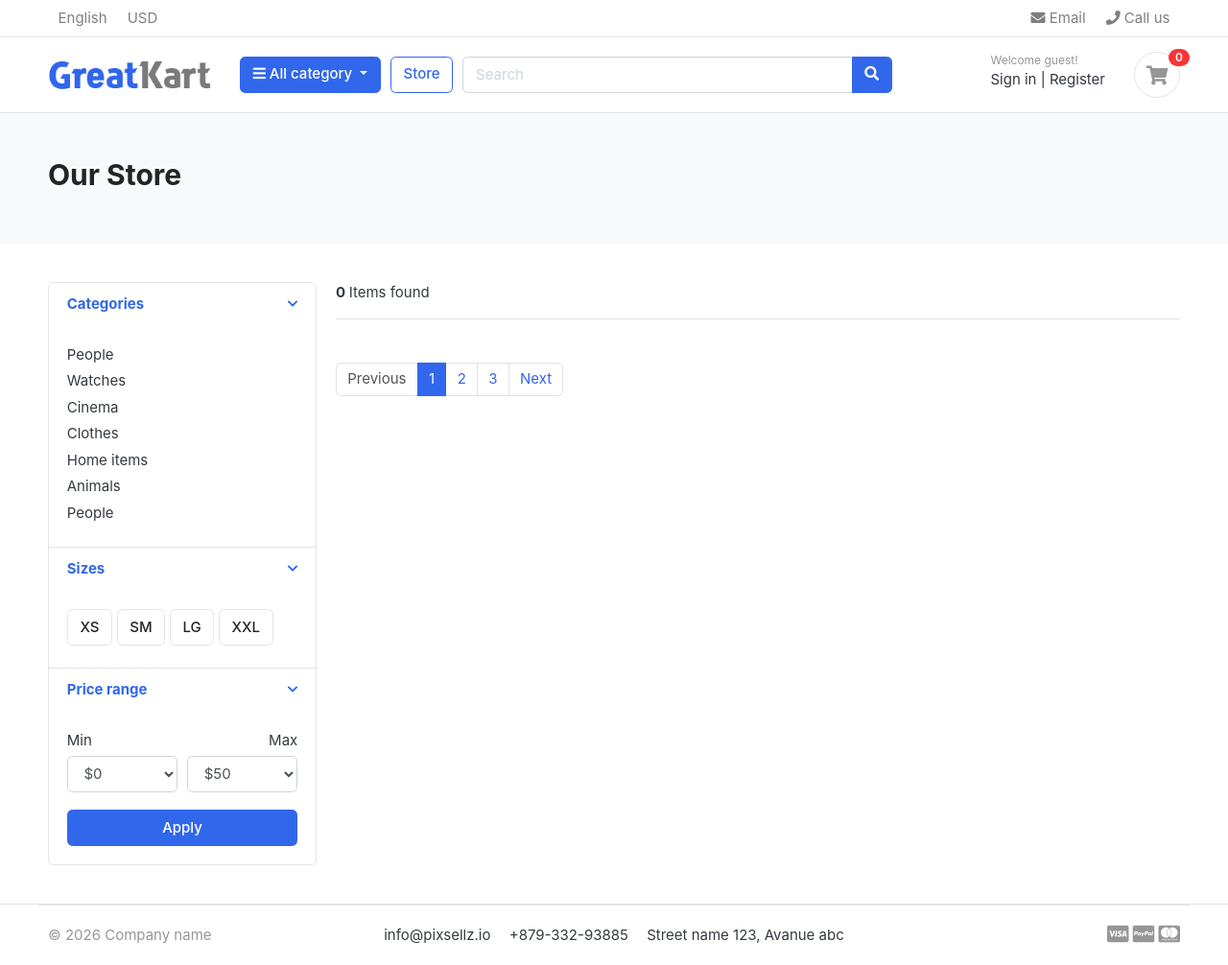
After one commit to Developerzakir/django_ecommerce, a Django app: page /store/ in a window 1280 px wide. The commit adds this page. Shown: the whole page at 96% size. Run offline with Django 5.2, Linux system fonts and the light colour scheme; data that the repository does not hold is empty; some libraries are stand-ins or nearby versions; some web fonts are replaced.

Commit message:
store page setup & dynamic product display

```diff
--- a/ecommerce/urls.py
+++ b/ecommerce/urls.py
@@ -15,7 +15,7 @@ Including another URLconf
     2. Add a URL to urlpatterns:  path('blog/', include('blog.urls'))
 """
 from django.contrib import admin
-from django.urls import path
+from django.urls import path,include
 from ecommerce import views
 
 from django.conf import settings
@@ -24,6 +24,7 @@ from django.conf.urls.static import static
 urlpatterns = [
     path('admin/', admin.site.urls),
     path('', views.home, name='home'),
+    path('store/', include('store.urls')),
 ]
 
 if settings.DEBUG:
--- /dev/null
+++ b/store/urls.py
@@ -0,0 +1,7 @@
+
+from django.urls import path
+from store import views
+
+urlpatterns = [
+    path('', views.store, name='store'),
+]
--- a/store/views.py
+++ b/store/views.py
@@ -1,3 +1,14 @@
 from django.shortcuts import render
+from .models import Product
 
 # Create your views here.
+def store(request):
+    products = Product.objects.filter( is_available=True)
+    product_count = products.count()
+
+    context = {
+        'products': products,
+        'product_count':product_count
+    }
+
+    return render(request,'store/store.html',context)
--- a/templates/base.html
+++ b/templates/base.html
@@ -50,3 +50,5 @@ $(document).ready(function() {
     {% block content %}
     {% comment %} {content} {% endcomment %}
     {% endblock %}
+
+{% include "includes/footer.html" %}
--- a/templates/home.html
+++ b/templates/home.html
@@ -45,9 +45,7 @@
 </section>
 <!-- ========================= SECTION  END// ========================= -->
 
-<!-- ========================= FOOTER ========================= -->
-{% include "includes/footer.html" %}
-<!-- ========================= FOOTER END // ========================= -->
+
 
 </body>
 </html>
--- a/templates/includes/navbar.html
+++ b/templates/includes/navbar.html
@@ -82,7 +82,7 @@
           <!-- category-wrap.// -->
         </div>
         <!-- col.// -->
-        <a href="./store.html" class="btn btn-outline-primary">Store</a>
+        <a href="{% url 'store' %}" class="btn btn-outline-primary">Store</a>
         <div class="col-lg col-md-6 col-sm-12 col">
           <form action="#" class="search">
             <div class="input-group w-100">
--- /dev/null
+++ b/templates/store/store.html
@@ -0,0 +1,190 @@
+{% extends 'base.html' %} {%load static%} {% block content %}
+<section class="section-pagetop bg">
+  <div class="container">
+    <h2 class="title-page">Our Store</h2>
+  </div>
+  <!-- container //  -->
+</section>
+
+<section class="section-content padding-y">
+  <div class="container">
+    <div class="row">
+      <aside class="col-md-3">
+        <div class="card">
+          <article class="filter-group">
+            <header class="card-header">
+              <a
+                href="#"
+                data-toggle="collapse"
+                data-target="#collapse_1"
+                aria-expanded="true"
+                class=""
+              >
+                <i class="icon-control fa fa-chevron-down"></i>
+                <h6 class="title">Categories</h6>
+              </a>
+            </header>
+            <div class="filter-content collapse show" id="collapse_1" style="">
+              <div class="card-body">
+                <ul class="list-menu">
+                  <li><a href="#">People </a></li>
+                  <li><a href="#">Watches </a></li>
+                  <li><a href="#">Cinema </a></li>
+                  <li><a href="#">Clothes </a></li>
+                  <li><a href="#">Home items </a></li>
+                  <li><a href="#">Animals</a></li>
+                  <li><a href="#">People </a></li>
+                </ul>
+              </div>
+              <!-- card-body.// -->
+            </div>
+          </article>
+          <!-- filter-group  .// -->
+          <article class="filter-group">
+            <header class="card-header">
+              <a
+                href="#"
+                data-toggle="collapse"
+                data-target="#collapse_4"
+                aria-expanded="true"
+                class=""
+              >
+                <i class="icon-control fa fa-chevron-down"></i>
+                <h6 class="title">Sizes</h6>
+              </a>
+            </header>
+            <div class="filter-content collapse show" id="collapse_4" style="">
+              <div class="card-body">
+                <label class="checkbox-btn">
+                  <input type="checkbox" />
+                  <span class="btn btn-light"> XS </span>
+                </label>
+
+                <label class="checkbox-btn">
+                  <input type="checkbox" />
+                  <span class="btn btn-light"> SM </span>
+                </label>
+
+                <label class="checkbox-btn">
+                  <input type="checkbox" />
+                  <span class="btn btn-light"> LG </span>
+                </label>
+
+                <label class="checkbox-btn">
+                  <input type="checkbox" />
+                  <span class="btn btn-light"> XXL </span>
+                </label>
+              </div>
+              <!-- card-body.// -->
+            </div>
+          </article>
+          <!-- filter-group .// -->
+
+          <article class="filter-group">
+            <header class="card-header">
+              <a
+                href="#"
+                data-toggle="collapse"
+                data-target="#collapse_3"
+                aria-expanded="true"
+                class=""
+              >
+                <i class="icon-control fa fa-chevron-down"></i>
+                <h6 class="title">Price range</h6>
+              </a>
+            </header>
+            <div class="filter-content collapse show" id="collapse_3" style="">
+              <div class="card-body">
+                <div class="form-row">
+                  <div class="form-group col-md-6">
+                    <label>Min</label>
+                    <!-- <input class="form-control" placeholder="$0" type="number"> -->
+                    <select class="mr-2 form-control">
+                      <option value="0">$0</option>
+                      <option value="50">$50</option>
+                      <option value="100">$100</option>
+                      <option value="150">$150</option>
+                      <option value="200">$200</option>
+                      <option value="500">$500</option>
+                      <option value="1000">$1000</option>
+                    </select>
+                  </div>
+                  <div class="form-group text-right col-md-6">
+                    <label>Max</label>
+                    <select class="mr-2 form-control">
+                      <option value="50">$50</option>
+                      <option value="100">$100</option>
+                      <option value="150">$150</option>
+                      <option value="200">$200</option>
+                      <option value="500">$500</option>
+                      <option value="1000">$1000</option>
+                      <option value="2000">$2000+</option>
+                    </select>
+                  </div>
+                </div>
+                <!-- form-row.// -->
+                <button class="btn btn-block btn-primary">Apply</button>
+              </div>
+              <!-- card-body.// -->
+            </div>
+          </article>
+          <!-- filter-group .// -->
+        </div>
+        <!-- card.// -->
+      </aside>
+      <!-- col.// -->
+      <main class="col-md-9">
+        <header class="border-bottom mb-4 pb-3">
+          <div class="form-inline">
+            <span class="mr-md-auto"> <b> {{product_count}} </b> Items found </span>
+          </div>
+        </header>
+        <!-- sect-heading -->
+
+        <div class="row">
+          {% for product in products %}
+          <div class="col-md-4">
+            <figure class="card card-product-grid">
+              <div class="img-wrap">
+                <img src="{{ product.images.url }}" />
+              </div>
+              <!-- img-wrap.// -->
+              <figcaption class="info-wrap">
+                <div class="fix-height">
+                  <a href="./product-detail.html" class="title"
+                    >{{ product.product_name }}</a
+                  >
+                  <div class="price-wrap mt-2">
+                    <span class="price">${{ product.price }}</span>
+                  </div>
+                  <!-- price-wrap.// -->
+                </div>
+                <a href="#" class="btn btn-block btn-success">Added to cart </a>
+              </figcaption>
+            </figure>
+          </div>
+          <!-- col.// -->
+          {% endfor %}
+        </div>
+        <!-- row end.// -->
+
+        <nav class="mt-4" aria-label="Page navigation sample">
+          <ul class="pagination">
+            <li class="page-item disabled">
+              <a class="page-link" href="#">Previous</a>
+            </li>
+            <li class="page-item active">
+              <a class="page-link" href="#">1</a>
+            </li>
+            <li class="page-item"><a class="page-link" href="#">2</a></li>
+            <li class="page-item"><a class="page-link" href="#">3</a></li>
+            <li class="page-item"><a class="page-link" href="#">Next</a></li>
+          </ul>
+        </nav>
+      </main>
+      <!-- col.// -->
+    </div>
+  </div>
+  <!-- container .//  -->
+</section>
+{% endblock %}
```
